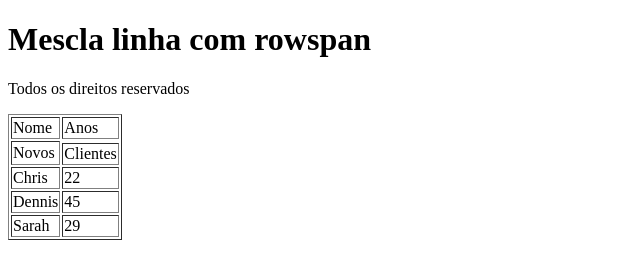
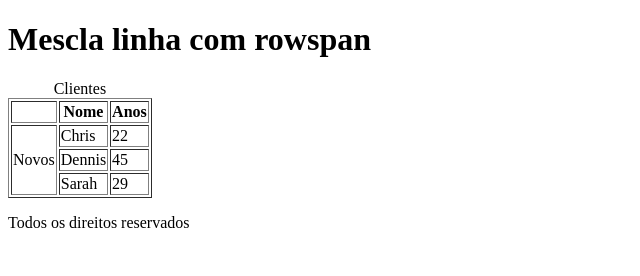
Before and after one commit to Godoi00964/Lista_html_front-end, a plain HTML site: page exer-39.html in a window 1280 px wide. Shown: the whole page, without its empty margins (0-640 px from the left). Drawn offline with Linux system fonts and the light colour scheme.

Commit message:
chore: manutenção

```diff
--- a/exer-39.html
+++ b/exer-39.html
@@ -14,23 +14,17 @@
         </header>
         <section>
             <table border="1">
-                <caption>
-                <tr>
-                    <td rowspan="5">Novos</td>
-                </tr>
-
-                <tr>
-                    <td colspan="3">Clientes</td>
-                </tr>
+                <caption>Clientes</caption>
                 <thead>
                     <tr>
-                        <td>Nome</td>
-                        <td>Anos</td>
+                        <th></th>
+                        <th>Nome</th>
+                        <th>Anos</th>
                     </tr>
                 </thead>
-
-
+                <tbody>
                     <tr>
+                        <td rowspan="3">Novos</td>
                         <td>Chris</td>
                         <td>22</td>
                     </tr>
@@ -42,7 +36,8 @@
                         <td>Sarah</td>
                         <td>29</td>
                     </tr>
-
+                </tbody>
+            </table>
         </section>
 
         <footer>
```
Lines whose indentation alone changed are shown as unchanged.
